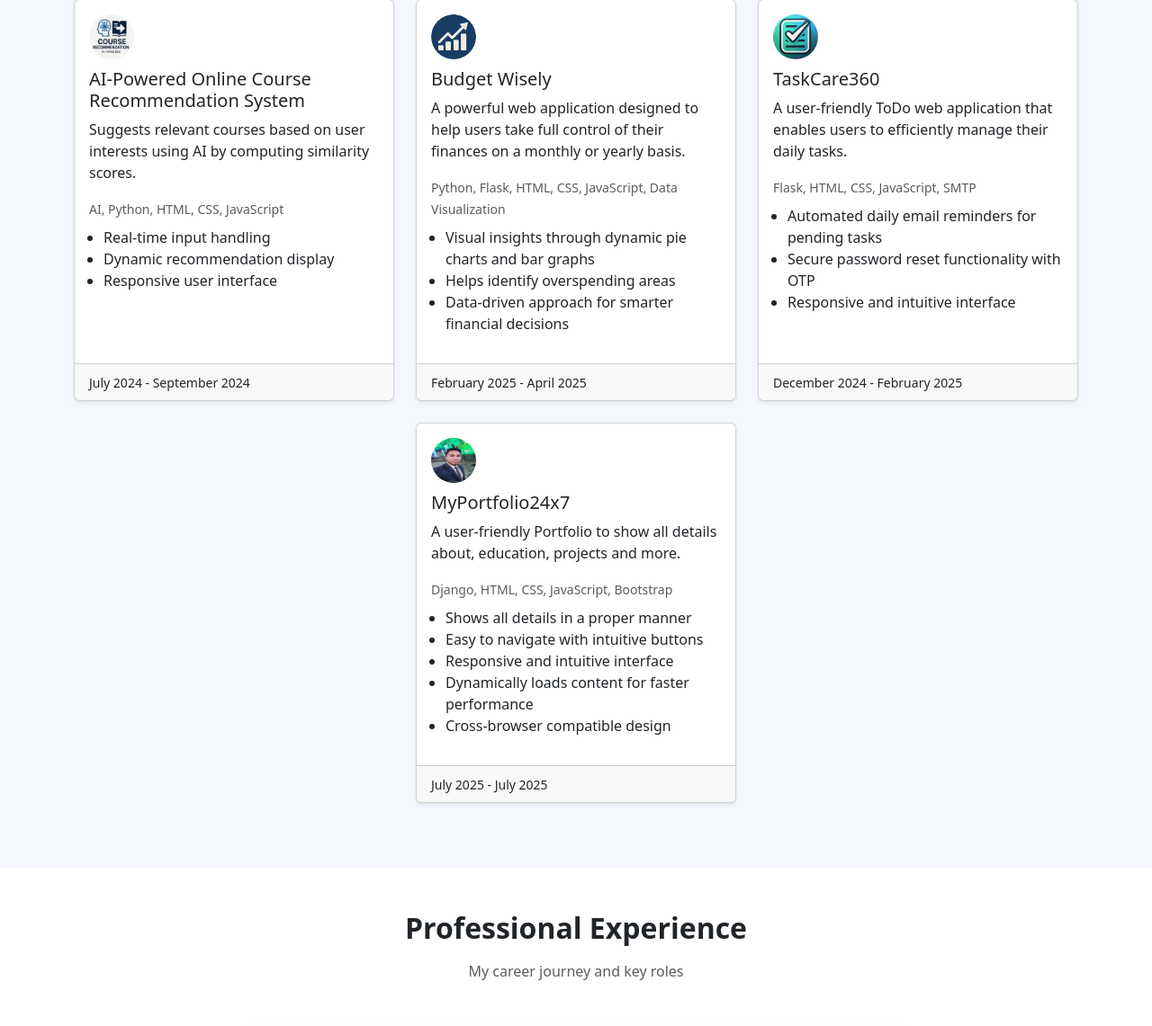
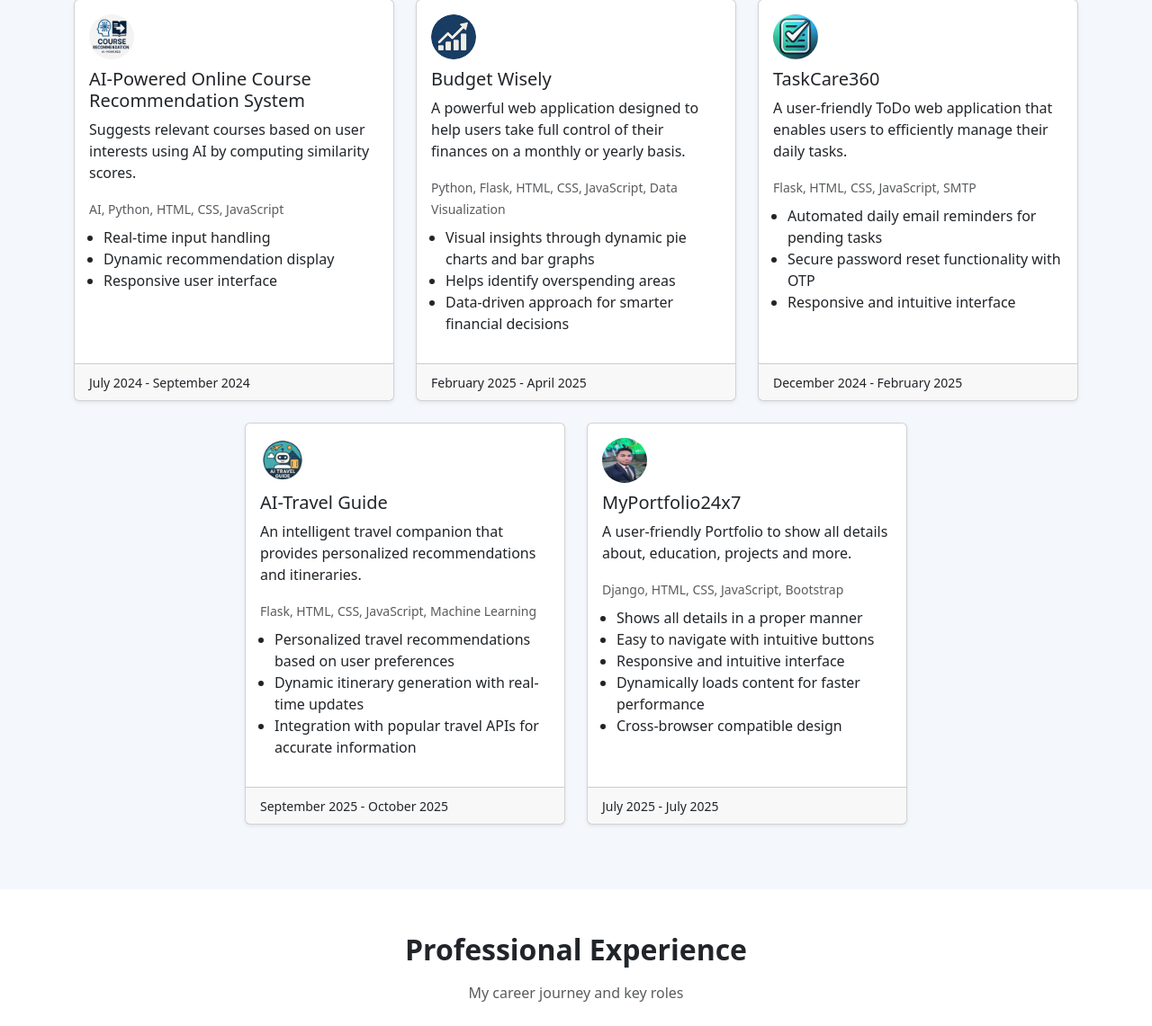
Before and after one commit to ajay9875/MyPortfolio98, a Django app: page / in a window 1280 px wide; the page is wider, and only the part inside the window is pictured. Shown: the part 2644-3785 px from the top of that part at 90% size. Run offline with Django 5.2, Linux system fonts and the light colour scheme.

Commit message:
fix:ai travel guide project added

```diff
--- a/Myapp/templates/index.html
+++ b/Myapp/templates/index.html
@@ -280,6 +280,26 @@
                         </ul>
                     </div>
                     <div class="card-footer" style="margin-top: auto;"><small>December 2024 - February 2025</small></div>
+                </div>
+               </a>
+            </div>
+
+            <!-- AI-Travel Guide -->
+            <div class="col-12 col-md-6 col-lg-4 mb-4">
+                  <a href="https://ai-travel-guide09.onrender.com/" target="_blank" style="text-decoration: none; color:black;">
+                   <div class="card h-100 shadow-sm">
+                    <div class="card-body">
+                        <img style="width:50px; height:50px; margin-bottom: 10px; border-radius: 100%;" src="{% static 'projects/ai-travel-guide.PNG' %}" class="card-img-top project-img" alt="Logo">
+                        <h5 class="card-title">AI-Travel Guide</h5>
+                        <p class="card-text">An intelligent travel companion that provides personalized recommendations and itineraries.</p>
+                        <small class="text-muted">Flask, HTML, CSS, JavaScript, Machine Learning</small>
+                        <ul class="mt-2 ps-3">
+                            <li>Personalized travel recommendations based on user preferences</li>
+                            <li>Dynamic itinerary generation with real-time updates</li>
+                            <li>Integration with popular travel APIs for accurate information</li>
+                        </ul>
+                    </div>
+                    <div class="card-footer" style="margin-top: auto;"><small>September 2025 - October 2025</small></div>
                 </div>
                </a>
             </div>
```
Also changed, not shown: Myapp/static/projects/ai-travel-guide.png (added).
